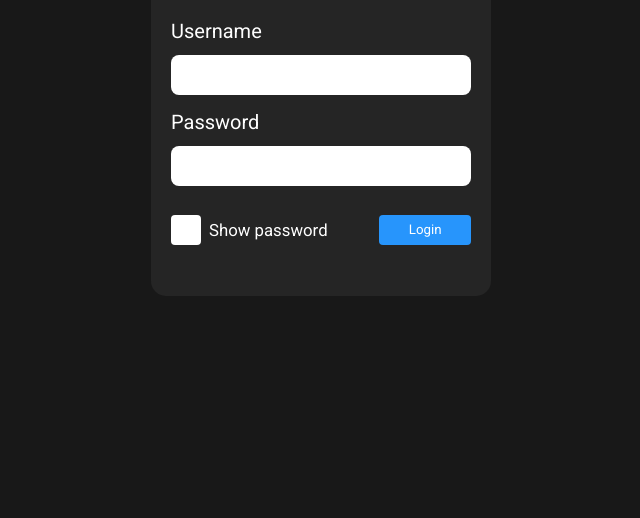
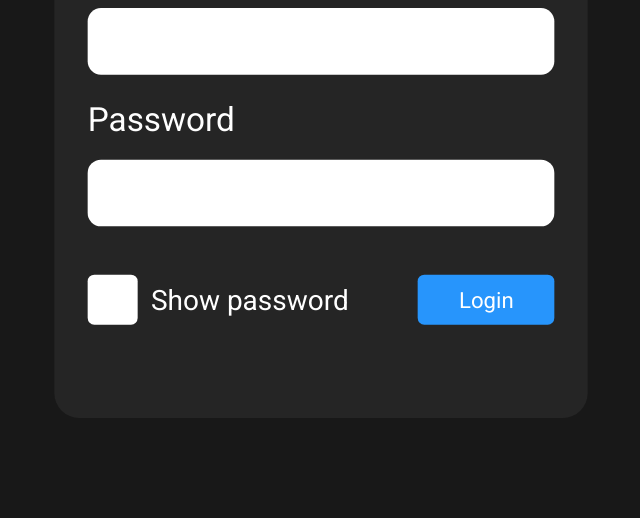
Before and after one commit to magnusingvar/vfor2, a website with bundled scripts: page lokaverkefni/index.html in a window 1280 px wide. Shown: the part 282-800 px from the top of the page, without its empty margins (319-959 px from the left). Built offline with nearby package versions, Linux system fonts and the light colour scheme.

Commit message:
lokaverkefni 25. april | lagadi viewportid svo ad leikurinn virkar a flest ollum taekjum.

```diff
--- a/lokaverkefni/index.html
+++ b/lokaverkefni/index.html
@@ -19,6 +19,7 @@
 <body>
 <div id="wrapper">
     <div id="container">
+
         <div id="login-container" class="layer">
             <div id="top">
                 <div id="title">
@@ -54,7 +55,6 @@
             <div id="message-container">
                 <div id="message"></div>
             </div>
-
         </div>
 
         <div id="startScreen" class="layer">
@@ -72,11 +72,11 @@
         </div>
 
         <div id="game" class="layer">
-            <div id="game-top">
-                <span id="exit-btn">Exit</span>
-                <span id="restart-btn"> Restart</span>
-            </div>
             <div id="game-container">
+                <div id="game-top">
+                    <span id="exit-btn">Exit</span>
+                    <span id="restart-btn"> Restart</span>
+                </div>
                 <div id="game-content-container">
                     <div id="game-content">
                         <h3 id="game-header"></h3>
--- a/lokaverkefni/js/script.js
+++ b/lokaverkefni/js/script.js
@@ -30,32 +30,18 @@ function resize() {
     const maxWidth = window.innerWidth;
     const maxHeight = window.innerHeight;
 
-    const scale = Math.min(maxWidth / 205, maxHeight / 360);
-    const loginScale = Math.min(maxWidth / 205, maxHeight / 360);
-    const startScale = Math.min(maxWidth / 205, maxHeight / 360);
-    const gameScale = Math.min(maxWidth / 205, maxHeight / 360);
+    const scale = Math.min(maxWidth / 640, maxHeight / 480);
 
     const container = document.getElementById('container');
-    const loginContainer = document.getElementById('login-container');
-    const startContainer = document.getElementById('startScreen');
-    const gameContainer = document.getElementById('game');
 
-    container.style.transform = `${'translate(50%, -50%0} scale('}${scale})`;
-    loginContainer.style.transform = `${'translate(-50%, -50%0} scale('}${loginScale})`;
-    gameContainer.style.transform = `{'translate(-50%, -50%0} scale('}${gameScale})`;
+    container.style.transform = `${'translate(-50%, -50%) scale('}${scale})`;
 
-    // Assig scale to window and use scale.
+    // Assign scale to window and use scale.
     window.scale = scale;
 
     const width = Math.max(205, Math.min(800, maxWidth / scale));
-    const loginWidth = Math.max(205, Math.min(340, maxWidth / loginScale));
-    const startWidth = Math.max(205, Math.min(1000, maxWidth / startScale));
-    const gameWidth = Math.max(205, Math.min(700, maxWidth / gameScale));
 
     container.style.width = `${width}px`;
-    loginContainer.style.width = `${loginWidth}px`;
-    startContainer.style.width = `${startWidth}px`;
-    gameContainer.style.width = `${gameWidth}px`;
 }
 
 // When browser windows loads run resize()
--- a/lokaverkefni/stylesheets/game.css
+++ b/lokaverkefni/stylesheets/game.css
@@ -1,15 +1,12 @@
-#game {
-    position: relative;
-    margin: 0;
-    padding: 0;
-    min-height: 100vh;
-}
+#game-container {
+    width: 640px;
+    height: 480px;
 
-#game-container {
-    min-height: 600px;
-    display: flex;
-    align-items: center;
-    justify-content: center;
+    position: absolute;
+    left: 50%;
+    top: 50%;
+    transform: translate(-50%, -50%);
+    transform-origin: center center;
 }
 
 #game-top {
@@ -40,7 +37,7 @@
 }
 
 #game-content-container {
-    height: 100%;
+    height: auto;
     display: flex;
     align-items: center;
     justify-content: center;
--- a/lokaverkefni/stylesheets/login.css
+++ b/lokaverkefni/stylesheets/login.css
@@ -1,34 +1,9 @@
-#wrapper {
-    position: relative;
-    top: 0;
-    bottom: 0;
-    left: 0;
-    right: 0;
-}
-
-#container {
-    min-height: 100vh;
-    height: auto;
-    display: flex;
-    align-items: center;
-    justify-content: center;
-    margin: 0 auto;
-}
-
-.layer {
-    width: 100%;
-    height: 100%;
-    position: absolute;
-    display: none;
-}
-
 #login-container {
     position: relative;
     display: none;
     background-color: #252525; /*4b4a4a*/
-    max-width: 380px;
-    max-height: 100%;
-    height: auto;
+    max-width: 320px;
+    height: 360px;
     border-radius: 15px;
 }
 
--- a/lokaverkefni/stylesheets/main.css
+++ b/lokaverkefni/stylesheets/main.css
@@ -2,7 +2,6 @@
 
 * {
     font-family: 'Roboto', sans-serif;
-    user-select: none;
     box-sizing: border-box;
 }
 
@@ -10,9 +9,39 @@ body {
     margin: 0; /*444242*/ /* 282828 */
     background: #181818 /*302f2f*/;
     color: #fff;
-    overflow-x: hidden;
+    overflow: hidden;
     -webkit-touch-callout: none !important;
 }
+
+#wrapper {
+    position: absolute;
+    top: 0;
+    bottom: 0;
+    left: 0;
+    right: 0;
+}
+
+#container {
+    display: flex;
+    justify-content: center;
+    align-items: center;
+    position: absolute;
+    left: 50%;
+    top: 50%;
+    width: 640px;
+    height: 480px;
+
+    transform: translate(-50%, -50%);
+    transform-origin: center center;
+}
+
+.layer {
+    width: 100%;
+    height: 100%;
+    position: absolute;
+    display: none;
+}
+
 
 /* Checkbox */
 .chck-box-container {
--- a/lokaverkefni/stylesheets/startScreen.css
+++ b/lokaverkefni/stylesheets/startScreen.css
@@ -1,9 +1,3 @@
-#startScreen {
-    position: absolute;
-    margin: 0;
-    padding: 0;
-}
-
 #startScreenHeader {
     max-width: 400px;
     display: block;
@@ -15,7 +9,8 @@
     position: relative;
     display: block;
     text-align: center;
-    font-size:calc(2rem + 1.5vw);
+    font-size: 3rem;
+    /* font-size:calc(2rem + 1.5vw); */
 }
 
 #game-by {
```
